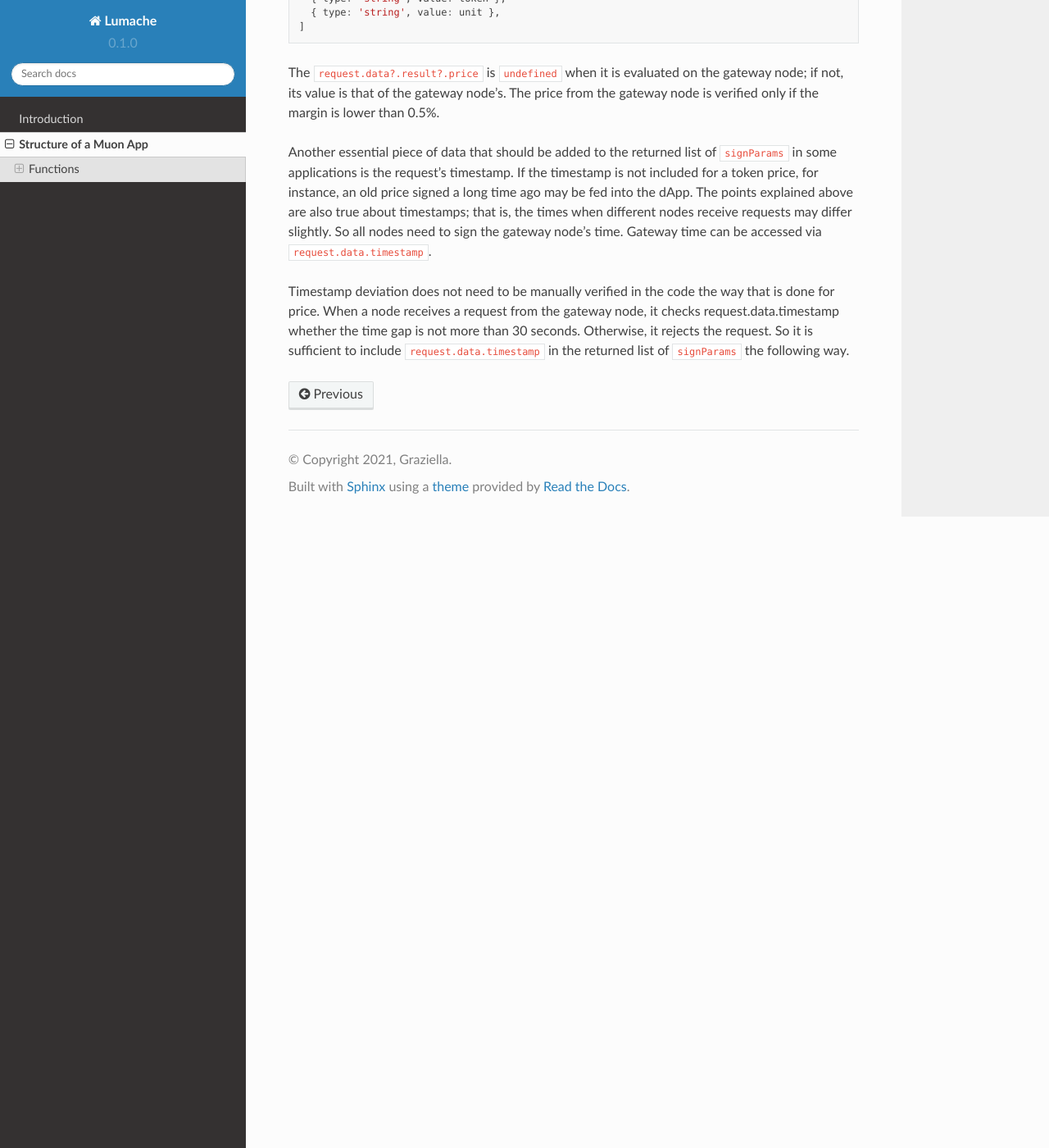
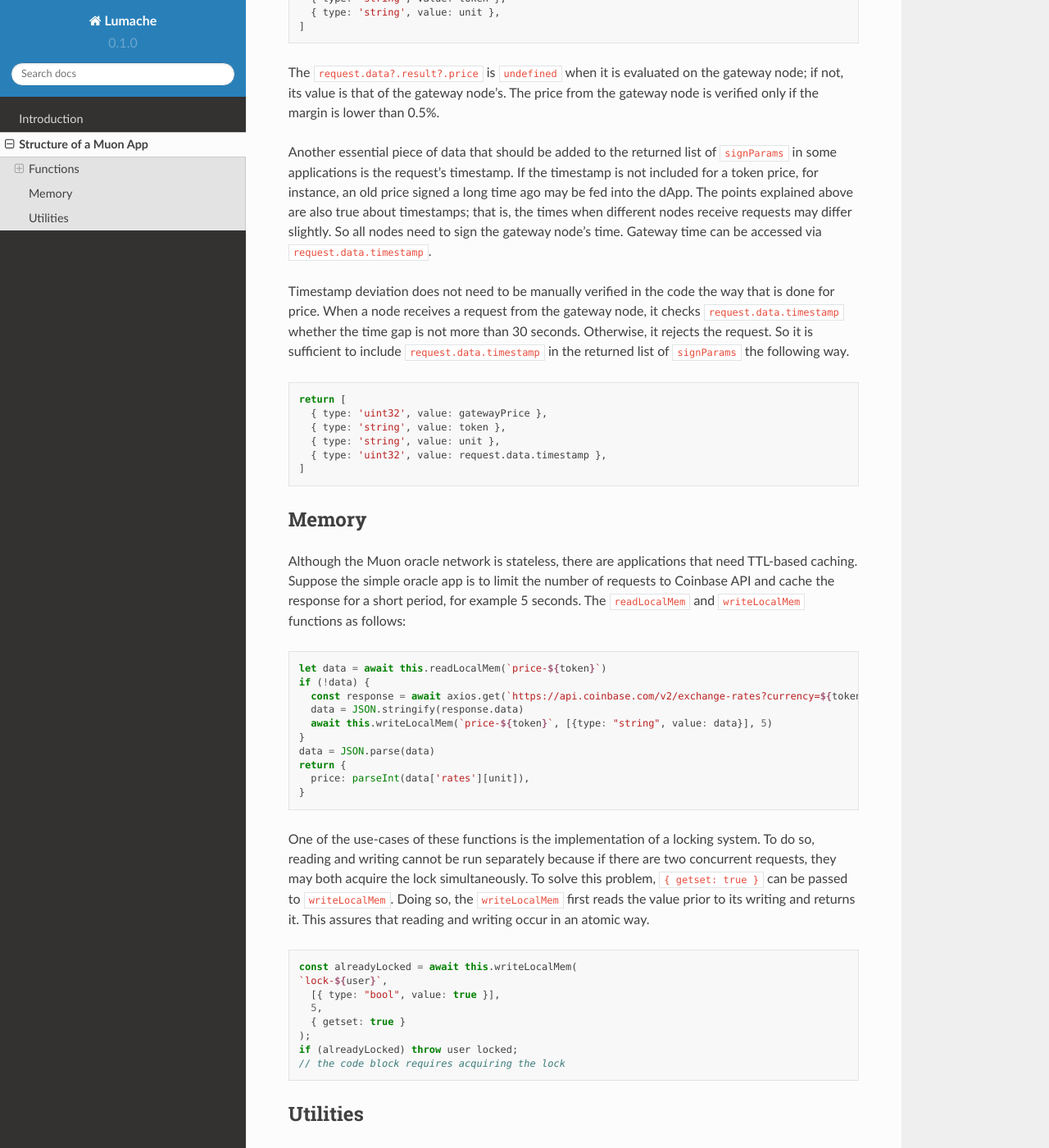
Before and after one commit to abramsymons/rtd-muon, a Sphinx documentation site: the page built from docs/source/structure.rst, in a window 1280 px wide and 1400 px high, scrolled down 2619 px. Shown: the whole window at 82% size. Built offline with Sphinx 7.4.7 and the Read the Docs theme 2.0.0, drawn with Linux system fonts in a browser that asks for light colours; some of the changed text lies outside the part shown.

Commit message:
Update structure.rst

```diff
--- a/docs/source/structure.rst
+++ b/docs/source/structure.rst
@@ -106,4 +106,113 @@ The ``request.data?.result?.price`` is ``undefined`` when it is evaluated on the
 
 Another essential piece of data that should be added to the returned list of ``signParams`` in some applications is the request’s timestamp. If the timestamp is not included for a token price, for instance, an old price signed a long time ago may be fed into the dApp. The points explained above are also true about timestamps; that is, the times when different nodes receive requests may differ slightly. So all nodes need to sign the gateway node’s time. Gateway time can be accessed via ``request.data.timestamp``.
 
-Timestamp deviation does not need to be manually verified in the code the way that is done for price. When a node receives a request from the gateway node, it checks request.data.timestamp whether the time gap is not more than 30 seconds. Otherwise, it rejects the request. So it is sufficient to include ``request.data.timestamp`` in the returned list of ``signParams`` the following way.
+Timestamp deviation does not need to be manually verified in the code the way that is done for price. When a node receives a request from the gateway node, it checks ``request.data.timestamp`` whether the time gap is not more than 30 seconds. Otherwise, it rejects the request. So it is sufficient to include ``request.data.timestamp`` in the returned list of ``signParams`` the following way.
+
+.. code-block:: javascript
+
+    return [
+      { type: 'uint32', value: gatewayPrice },
+      { type: 'string', value: token },
+      { type: 'string', value: unit },
+      { type: 'uint32', value: request.data.timestamp },
+    ]
+
+Memory
+======
+
+Although the Muon oracle network is stateless, there are applications that need TTL-based caching. Suppose the simple oracle app is to limit the number of requests to Coinbase API and cache the response for a short period, for example 5 seconds. The ``readLocalMem`` and ``writeLocalMem`` functions as follows:
+
+.. code-block:: javascript
+
+    let data = await this.readLocalMem(`price-${token}`)
+    if (!data) {
+      const response = await axios.get(`https://api.coinbase.com/v2/exchange-rates?currency=${token}`)
+      data = JSON.stringify(response.data)
+      await this.writeLocalMem(`price-${token}`, [{type: "string", value: data}], 5)
+    }
+    data = JSON.parse(data)
+    return {
+      price: parseInt(data['rates'][unit]),
+    }
+
+One of the use-cases of these functions is the implementation of a locking system. To do so, reading and writing cannot be run separately because if there are two concurrent requests, they may both acquire the lock simultaneously. To solve this problem, ``{ getset: true }`` can be passed to ``writeLocalMem``. Doing so, the ``writeLocalMem`` first reads the value prior to its writing and returns it. This assures that reading and writing occur in an atomic way.
+
+.. code-block:: javascript
+
+    const alreadyLocked = await this.writeLocalMem(
+    `lock-${user}`,
+      [{ type: "bool", value: true }],
+      5,
+      { getset: true }
+    );
+    if (alreadyLocked) throw user locked;
+    // the code block requires acquiring the lock
+
+Utilities
+=========
+
+Developers can use ``MuonAppUtils`` to access available utilities for developing Muon apps.
+
+.. code-block:: javascript
+
+    const { axios } = MuonAppUtils
+
+Here is the list of available utilities:
+
+.. code-block:: javascript
+
+    ‍const axios = require('axios')
+    const Web3 = require('web3')
+    const tron = require('../utils/tron')
+    const { flatten, groupBy } = require('lodash')
+    const { BigNumber } = require('bignumber.js')
+
+    const { toBaseUnit } = require('../utils/crypto')
+    const { timeout, floatToBN } = require('../utils/helpers')
+    const util = require('ethereumjs-util')
+    const ws = require('ws')
+    const ethSigUtil = require('eth-sig-util')
+    const {
+      getBlock: ethGetBlock,
+      getBlockNumber: ethGetBlockNumber,
+      getPastEvents: ethGetPastEvents,
+      read: ethRead,
+      call: ethCall,
+      getTokenInfo: ethGetTokenInfo,
+      getNftInfo: ethGetNftInfo,
+      hashCallOutput: ethHashCallOutput
+    } = require('../utils/eth')
+
+    const soliditySha3 = require('../utils/soliditySha3');
+
+    const { multiCall } = require('../utils/multicall')
+    const { BNSqrt } = require('../utils/bn-sqrt')
+
+    global.MuonAppUtils = {
+      axios,
+      Web3,
+      flatten,
+      groupBy,
+      tron,
+      ws,
+      timeout,
+      BN: Web3.utils.BN,
+      BigNumber,
+      toBN: Web3.utils.toBN,
+      floatToBN,
+      multiCall,
+      ethGetBlock,
+      ethGetBlockNumber,
+      ethGetPastEvents,
+      ethRead,
+      ethCall,
+      ethGetTokenInfo,
+      ethGetNftInfo,
+      ethHashCallOutput,
+      toBaseUnit,
+      soliditySha3,
+      ecRecover: util.ecrecover,
+      recoverTypedSignature: ethSigUtil.recoverTypedSignature,
+      recoverTypedMessage: ethSigUtil.recoverTypedMessage,
+      BNSqrt: BNSqrt
+    }
```
